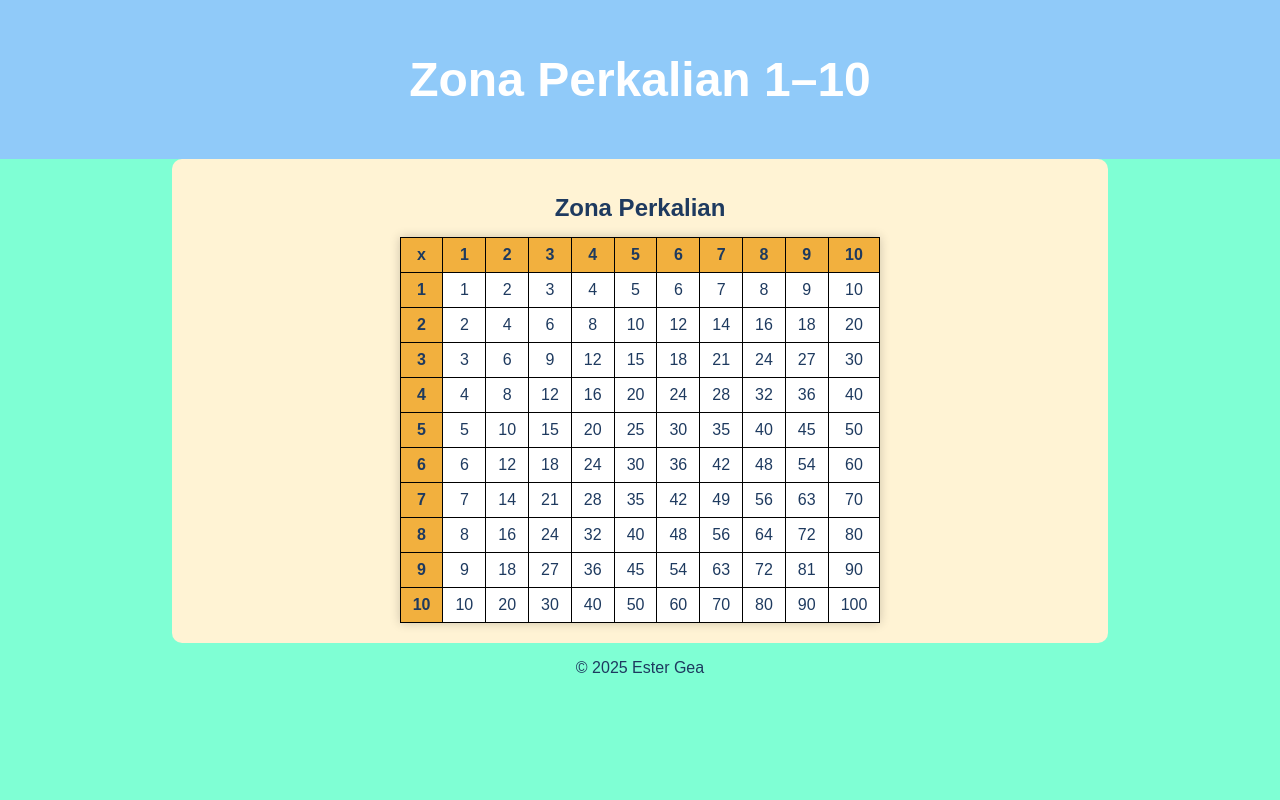
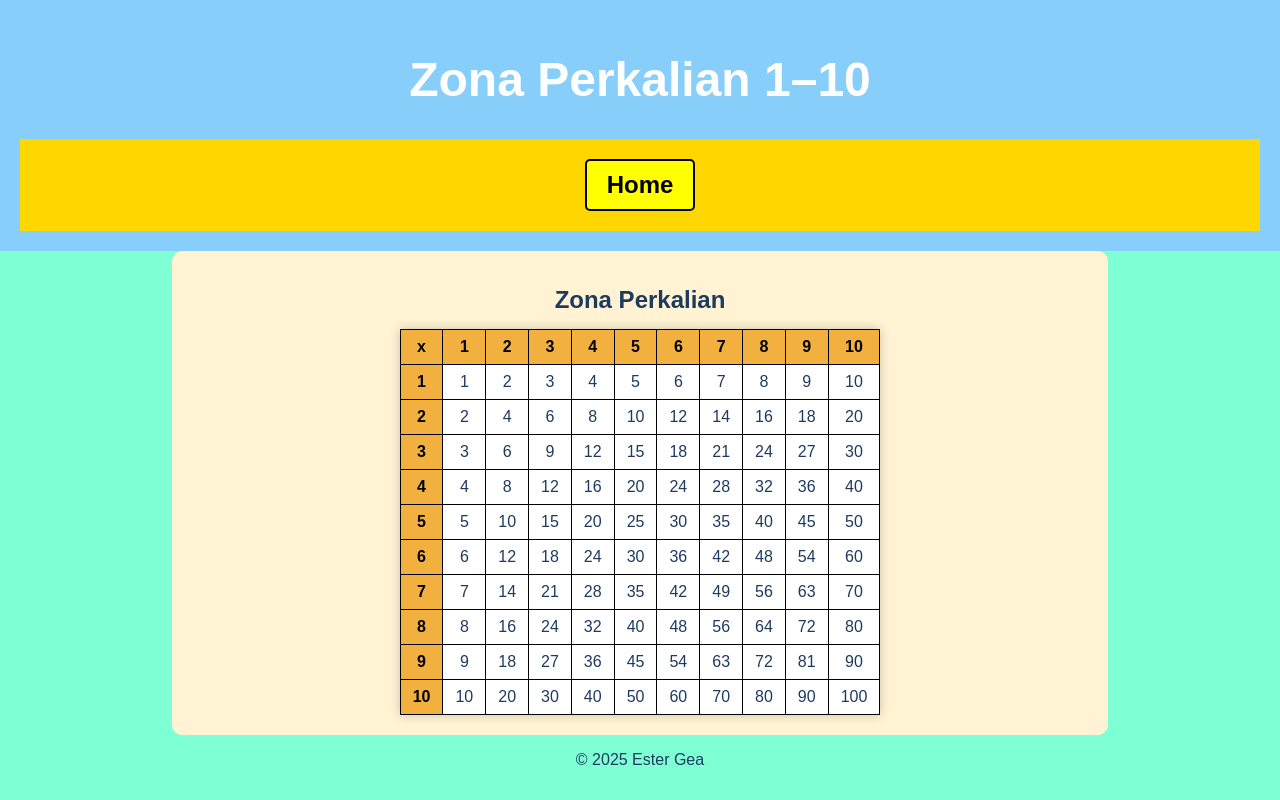
Before and after one commit to estergea/esterghea12, a plain HTML site: page Zona Perkalian.html in a window 1280 px wide. Drawn offline with Linux system fonts and the light colour scheme.

Commit message:
Update Zona Perkalian.html

```diff
--- a/Zona Perkalian.html
+++ b/Zona Perkalian.html
@@ -2,6 +2,7 @@
 <html lang="id">
 <head>
   <meta charset="UTF-8">
+  <meta name="viewport" content="width=device-width, initial-scale=1.0">
   <title>Zona Perkalian</title>
   <link rel="stylesheet" href="style.css">
   <style>
@@ -9,6 +10,24 @@
       font-family: Arial, sans-serif;
       background-color: #7FFFD4;
       text-align: center;
+    }
+    header {
+      background-color: #87CEFA;
+      padding: 20px;
+    }
+    nav a.button {
+      display: inline-block;
+      background-color: yellow;
+      color: black;
+      padding: 10px 20px;
+      margin: 10px 5px;
+      text-decoration: none;
+      border: 2px solid black;
+      border-radius: 5px;
+      font-weight: bold;
+    }
+    nav a.button:hover {
+      background-color: orange;
     }
     table {
       margin: auto;
@@ -23,23 +42,20 @@
     }
     th {
       background-color: #f2b03e;
-      color: Hitam;
+      color: black;
     }
     caption {
       font-size: 24px;
       margin: 15px;
       font-weight: bold;
     }
-    nav a {
-      margin: 0 10px;
-      text-decoration: none;
-      color: #7FFFD4;
-    }
   </style>
 </head>
 <body>
   <header>
     <h1>Zona Perkalian 1–10</h1>
+    <nav>
+      <a href="index.html" class="button">Home</a>
     </nav>
   </header>
 
@@ -51,21 +67,17 @@
         <th>1</th><th>2</th><th>3</th><th>4</th><th>5</th>
         <th>6</th><th>7</th><th>8</th><th>9</th><th>10</th>
       </tr>
-      <!-- Baris 1–10 -->
-      <!-- Baris dibuat otomatis di bawah -->
-      <!-- Bisa diperluas sampai 12 jika ingin -->
-      <!-- Berikut hasil 10x10 -->
-      <!-- Gunakan loop jika pakai JS -->
-      <tr><th>1</th><td>1</td><td>2</td><td>3</td><td>4</td><td>5</td><td>6</td><td>7</td><td>8</td><td>9</td><td>10</td></tr>
-      <tr><th>2</th><td>2</td><td>4</td><td>6</td><td>8</td><td>10</td><td>12</td><td>14</td><td>16</td><td>18</td><td>20</td></tr>
-      <tr><th>3</th><td>3</td><td>6</td><td>9</td><td>12</td><td>15</td><td>18</td><td>21</td><td>24</td><td>27</td><td>30</td></tr>
-      <tr><th>4</th><td>4</td><td>8</td><td>12</td><td>16</td><td>20</td><td>24</td><td>28</td><td>32</td><td>36</td><td>40</td></tr>
-      <tr><th>5</th><td>5</td><td>10</td><td>15</td><td>20</td><td>25</td><td>30</td><td>35</td><td>40</td><td>45</td><td>50</td></tr>
-      <tr><th>6</th><td>6</td><td>12</td><td>18</td><td>24</td><td>30</td><td>36</td><td>42</td><td>48</td><td>54</td><td>60</td></tr>
-      <tr><th>7</th><td>7</td><td>14</td><td>21</td><td>28</td><td>35</td><td>42</td><td>49</td><td>56</td><td>63</td><td>70</td></tr>
-      <tr><th>8</th><td>8</td><td>16</td><td>24</td><td>32</td><td>40</td><td>48</td><td>56</td><td>64</td><td>72</td><td>80</td></tr>
-      <tr><th>9</th><td>9</td><td>18</td><td>27</td><td>36</td><td>45</td><td>54</td><td>63</td><td>72</td><td>81</td><td>90</td></tr>
-      <tr><th>10</th><td>10</td><td>20</td><td>30</td><td>40</td><td>50</td><td>60</td><td>70</td><td>80</td><td>90</td><td>100</td></tr>
+      <!-- Perulangan baris perkalian -->
+      <!-- Baris dibuat statis, bisa juga pakai JS -->
+      <script>
+        for (let i = 1; i <= 10; i++) {
+          document.write("<tr><th>" + i + "</th>");
+          for (let j = 1; j <= 10; j++) {
+            document.write("<td>" + (i * j) + "</td>");
+          }
+          document.write("</tr>");
+        }
+      </script>
     </table>
   </main>
 
```
